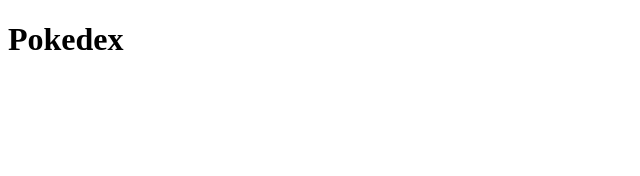
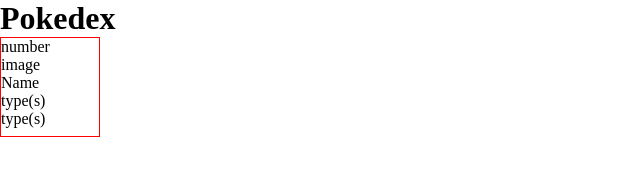
Before and after one commit to mattwheeler-dev/js-pokedex, a plain HTML site: page index.html in a window 1280 px wide. Shown: the whole page, without its empty margins (0-640 px from the left). Drawn offline with Linux system fonts and the light colour scheme.

Commit message:
add favicon; link styles and scripts; start fetch / init functions;

```diff
--- a/index.html
+++ b/index.html
@@ -3,10 +3,21 @@
 	<head>
 		<meta charset="UTF-8" />
 		<meta name="viewport" content="width=device-width, initial-scale=1.0" />
+		<link rel="shortcut icon" href="favicon.ico" type="image/x-icon" />
+		<link rel="stylesheet" href="styles.css" />
+		<script src="scripts.js" defer></script>
 		<title>JS-Pokedex</title>
 	</head>
 	<body>
 		<h1>Pokedex</h1>
-		<main></main>
+		<main>
+			<article class="pokemon">
+				<p class="poke-num">number</p>
+				<div>image</div>
+				<p class="poke-name">Name</p>
+				<p class="poke-type-1">type(s)</p>
+				<p class="poke-type-2">type(s)</p>
+			</article>
+		</main>
 	</body>
 </html>
--- a/scripts.js
+++ b/scripts.js
@@ -0,0 +1,15 @@
+// DOM variables
+const main = document.querySelector("main");
+
+const getPokemon = async (id) => {
+	const url = `https://pokeapi.co/api/v2/pokemon/${id}`;
+	const res = await fetch(url);
+	const data = await res.json();
+	console.log(data);
+};
+
+const createDex = () => {
+	for (let i = 1; i <= targetNum; i++) {
+		getPokemon(i);
+	}
+};
--- a/styles.css
+++ b/styles.css
@@ -3,3 +3,9 @@
 	padding: 0;
 	box-sizing: border-box;
 }
+
+.pokemon {
+	height: 100px;
+	width: 100px;
+	border: 1px solid red;
+}
```
Also changed, not shown: favicon.ico (added).
